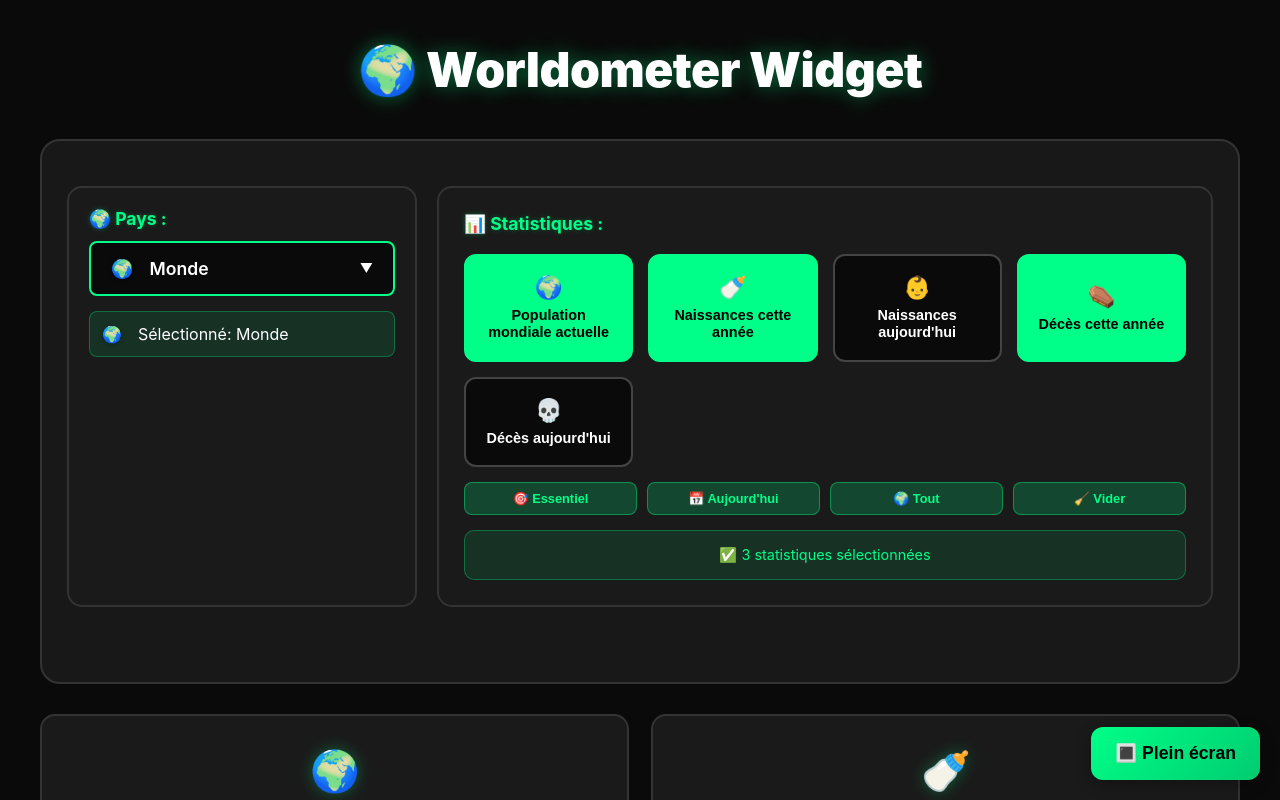
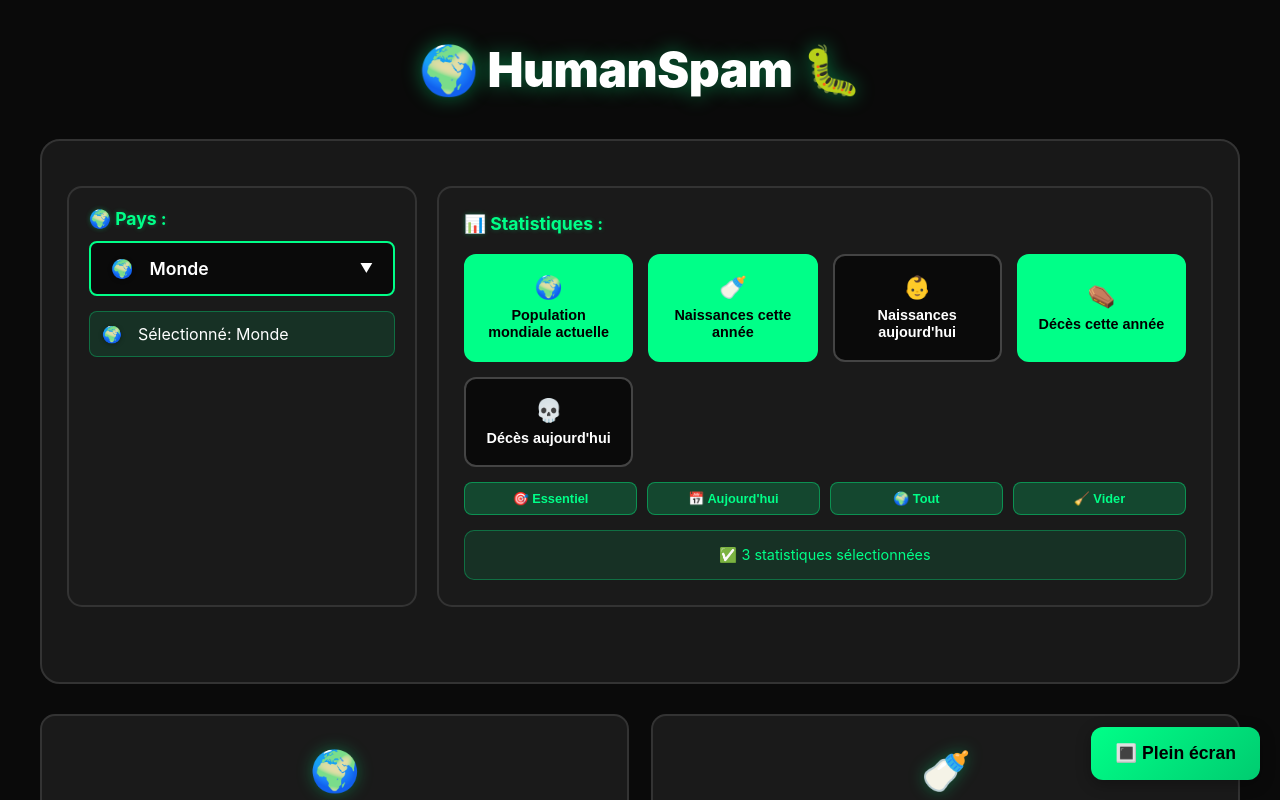
Before and after one commit to Landrytido/worldometer-widget, a React (Create React App) app: page / in a window 1280 px wide. Shown: the top 800 px of the page. Built offline with nearby package versions, Linux system fonts and the light colour scheme.

Commit message:
feat: Renommer le widget en "HumanSpam" dans le titre et le manifeste

```diff
--- a/public/index.html
+++ b/public/index.html
@@ -12,7 +12,7 @@
     -->
   <link rel="manifest" href="%PUBLIC_URL%/manifest.json" />
 
-  <title>Worldometer Widget</title>
+  <title>HumanSpam 🐛</title>
 </head>
 
 <body>
--- a/src/components/Dashboard/Dashboard.js
+++ b/src/components/Dashboard/Dashboard.js
@@ -310,7 +310,7 @@
       </FullscreenButton>
 
       <Header fullscreen={preferences.fullscreenMode}>
-        <Title>🌍 Worldometer Widget</Title>
+        <Title>🌍 HumanSpam 🐛</Title>
         <ControlsWrapper>
           <Controls fullscreen={preferences.fullscreenMode}>
             <CountrySelector
```
Also changed, not shown: public/manifest.json.
